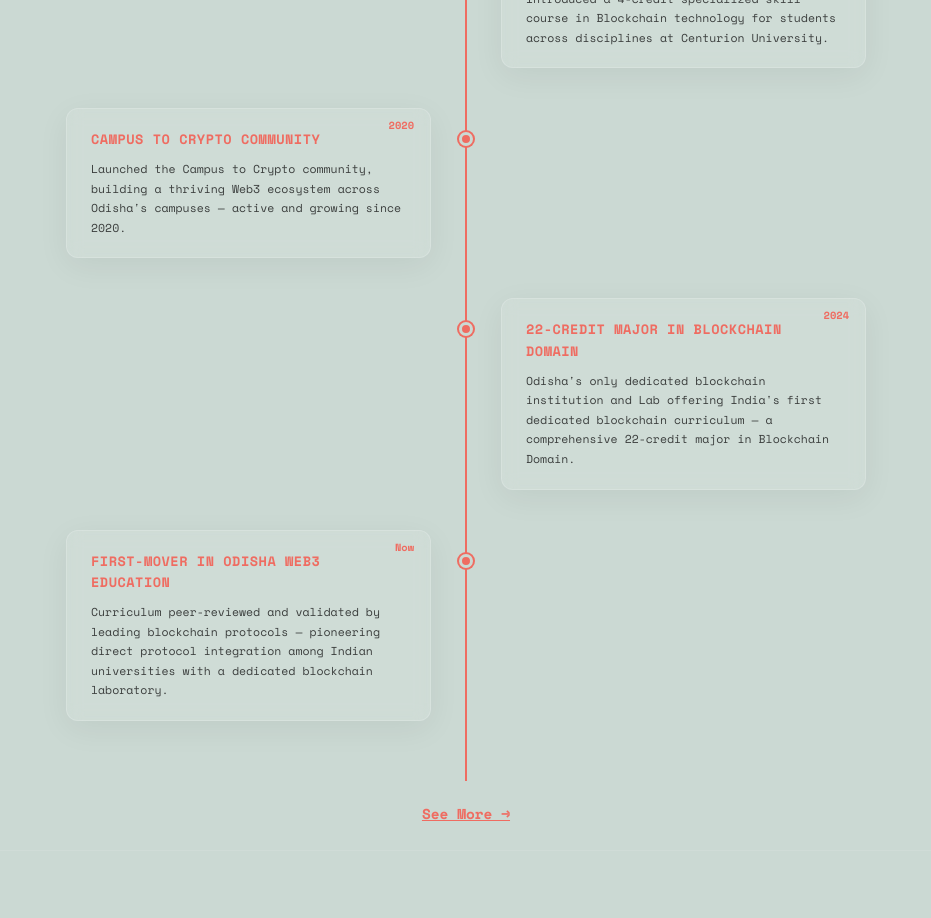
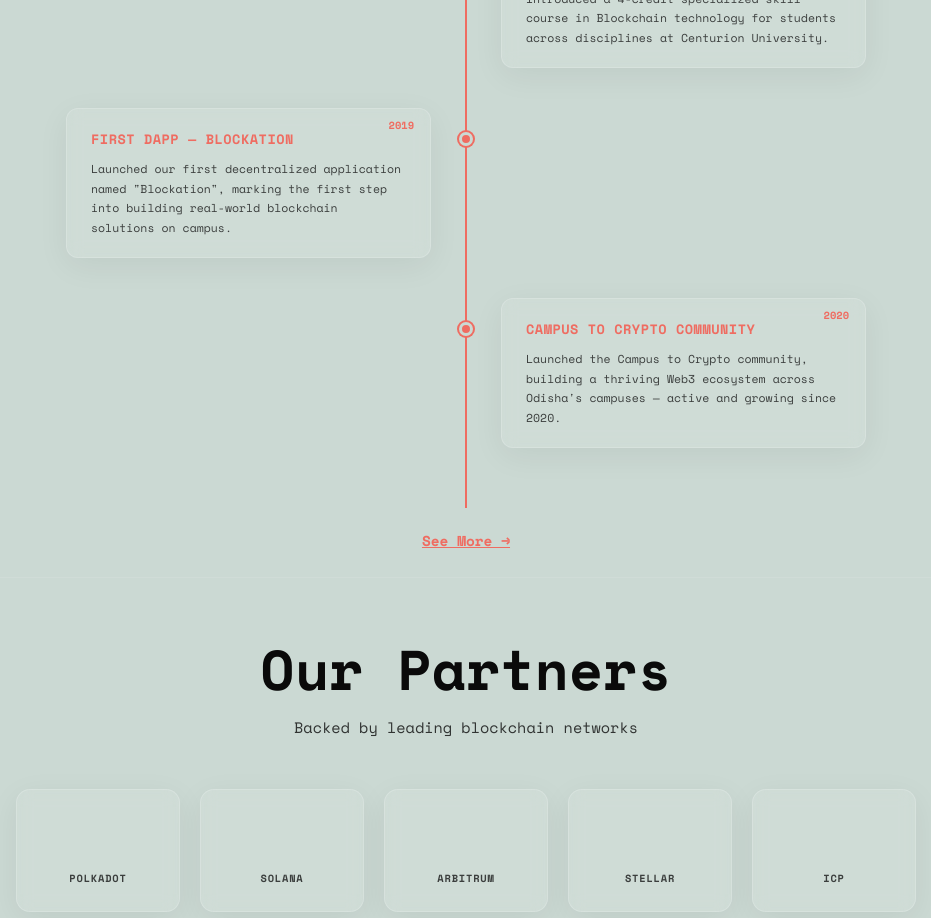
Before and after one commit to root-Akira/campustocrypto, a React (Vite) app: page / in a window 1280 px wide. Shown: the part 1620-2538 px from the top of the page, without its empty margins (174-1105 px from the left). Built offline with nearby package versions, Linux system fonts and the light colour scheme; some icons are missing.

Commit message:
Update milestones: add 2019 Blockation, 2021 Blockcation

```diff
--- a/src/data/milestones.js
+++ b/src/data/milestones.js
@@ -10,9 +10,19 @@ export const milestones = [
     text: 'Introduced a 4-credit specialized skill course in Blockchain technology for students across disciplines at Centurion University.',
   },
   {
+    year: '2019',
+    title: 'First DAPP — Blockation',
+    text: 'Launched our first decentralized application named "Blockation", marking the first step into building real-world blockchain solutions on campus.',
+  },
+  {
     year: '2020',
     title: 'Campus to Crypto Community',
     text: 'Launched the Campus to Crypto community, building a thriving Web3 ecosystem across Odisha\'s campuses — active and growing since 2020.',
+  },
+  {
+    year: '2021',
+    title: 'Web App — Blockcation',
+    text: 'Launched the web application of our first DAPP "Blockcation", expanding accessibility and bringing blockchain tools to a wider audience.',
   },
   {
     year: '2024',
--- a/src/pages/Journey.jsx
+++ b/src/pages/Journey.jsx
@@ -16,7 +16,7 @@ export default function Journey() {
         <div className="timeline">
           <div className="timeline-line" />
           {milestones.map((m, i) => (
-            <div className={`timeline-item ${i % 2 === 0 ? 'left' : 'right'}`} key={m.year}>
+            <div className={`timeline-item ${i % 2 === 0 ? 'left' : 'right'}`}               key={m.title}>
               <div className="timeline-dot" />
               <Reveal>
                 <div className="timeline-card">
--- a/src/sections/JourneySection.jsx
+++ b/src/sections/JourneySection.jsx
@@ -11,8 +11,8 @@ export default function JourneySection() {
       </p>
       <div className="timeline">
         <div className="timeline-line" />
-        {milestones.map((m, i) => (
-          <div className={`timeline-item ${i % 2 === 0 ? 'left' : 'right'}`} key={m.year}>
+          {milestones.slice(0, 4).map((m, i) => (
+          <div className={`timeline-item ${i % 2 === 0 ? 'left' : 'right'}`}           key={m.title}>
             <div className="timeline-dot" />
             <Reveal>
               <div className="timeline-card">
```
